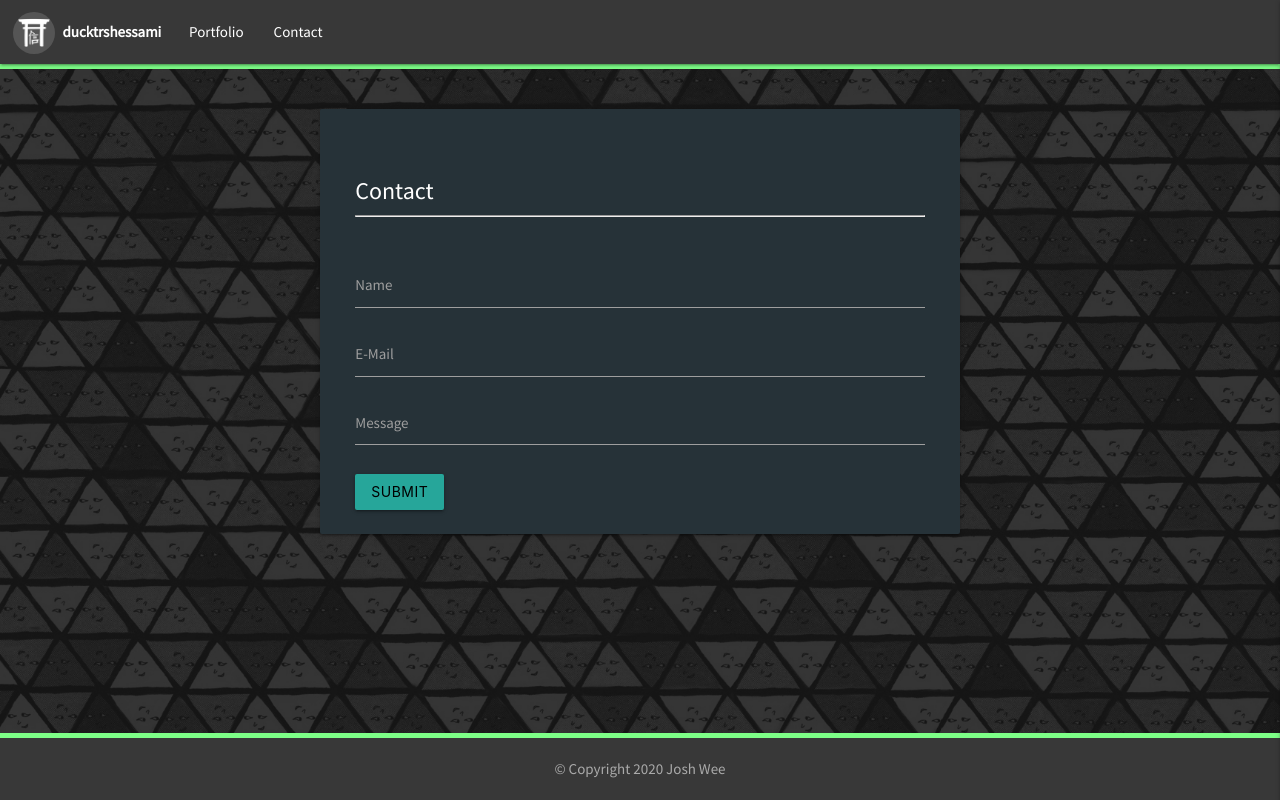
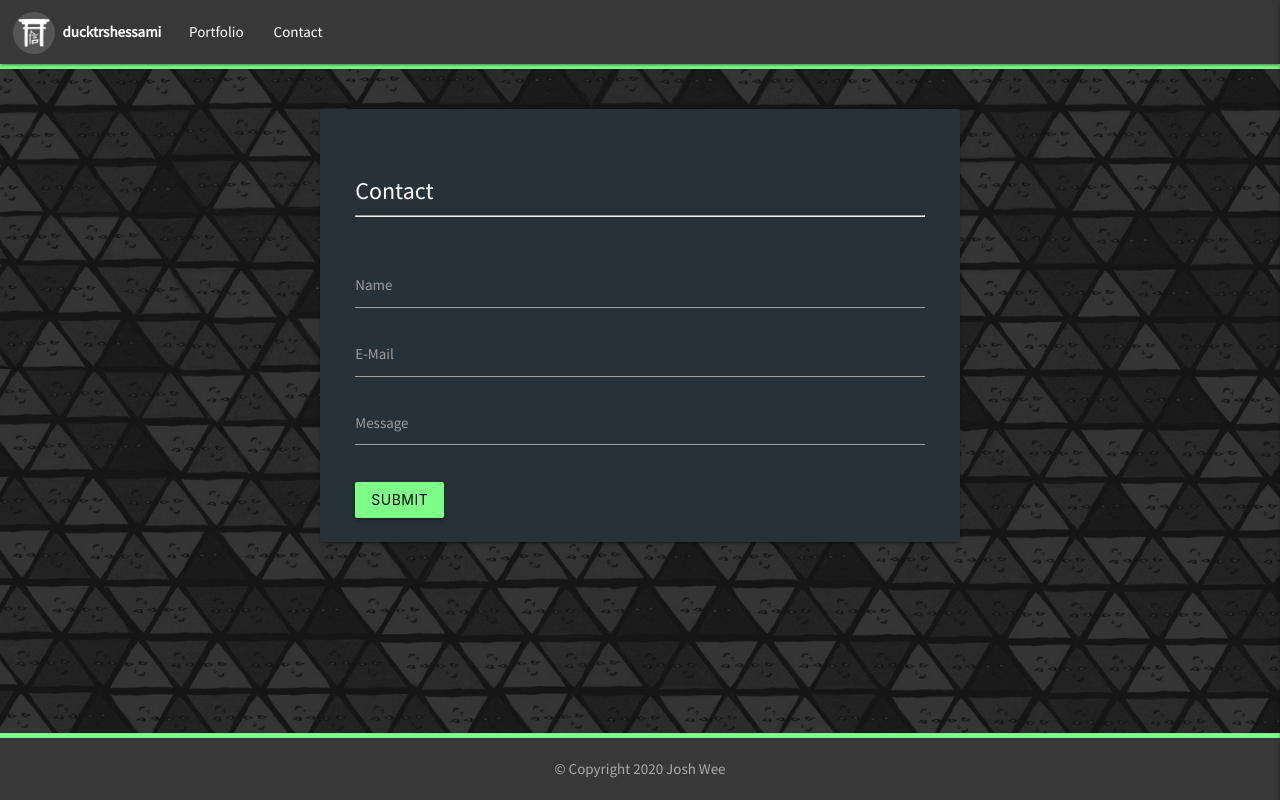
Before and after one commit to ducktrshessami/ducktrshessami.github.io, a React (Create React App) app: page /#/contact in a window 1280 px wide. Built offline with nearby package versions, Linux system fonts and the light colour scheme; sample sign-in values are in the browser's storage.

Commit message:
Contact styling from main

```diff
--- a/src/pages/Contact/Contact.css
+++ b/src/pages/Contact/Contact.css
@@ -0,0 +1,18 @@
+#submit {
+    background-color: #7dff87!important;
+    margin-top: 0.5rem;
+}
+
+.input-field :focus + label {
+    color: #989898!important;
+}
+
+.input-field :not(label):focus {
+    border-bottom-color: #7dff87!important;
+    box-shadow: 0 1px 0 0 #7dff87!important;
+}
+
+.input-field .valid {
+    border-bottom: 1px solid #7dff87!important;
+    box-shadow: 0 1px 0 0 #7dff87!important;
+}
--- a/src/pages/Contact/index.js
+++ b/src/pages/Contact/index.js
@@ -1,3 +1,5 @@
+import "./Contact.css";
+
 export default function Contact() {
     return (
         <section class="row">
```
